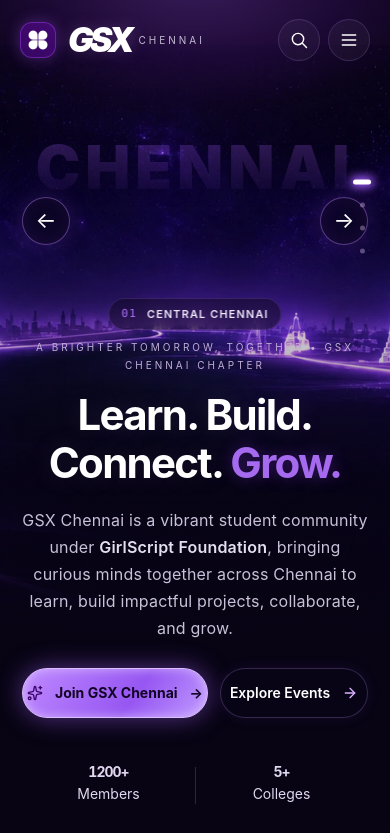
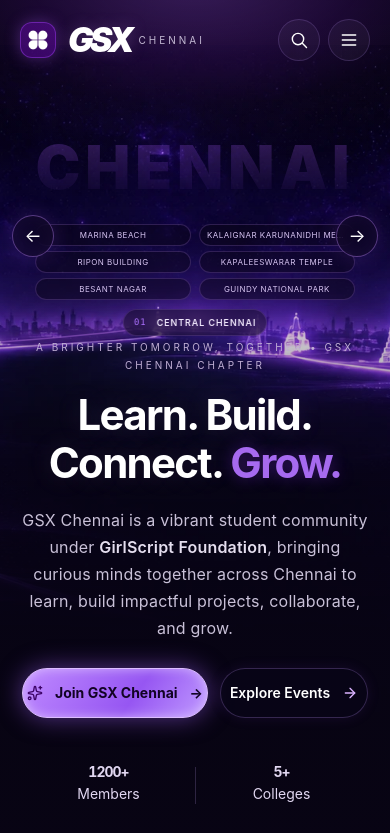
Before and after one commit to nithinrv07/gsx-chennai-chapter, a React (Vite) app: page / in a window 390 px wide. Shown: the top 833 px of the page. Built offline with nearby package versions, Linux system fonts and the light colour scheme.

Commit message:
style: optimize Chennai carousel for mobile

```diff
--- a/src/styles/home.css
+++ b/src/styles/home.css
@@ -943,6 +943,51 @@
   .landmark {
     display: none;
   }
+  .city-nav {
+    width: 42px;
+    height: 42px;
+    top: 58%;
+    font-size: 18px;
+  }
+  .city-nav-left {
+    left: 12px;
+  }
+  .city-nav-right {
+    right: 12px;
+  }
+  .city-scene-label {
+    bottom: 2px;
+    font-size: 9px;
+    padding: 6px 10px;
+  }
+  .landmark-pagination {
+    display: none;
+  }
+  .mobile-landmark-grid {
+    position: absolute;
+    left: 50%;
+    bottom: 38px;
+    transform: translateX(-50%);
+    width: min(82vw, 380px);
+    display: grid;
+    grid-template-columns: repeat(2, minmax(0, 1fr));
+    gap: 5px 8px;
+    z-index: 6;
+    pointer-events: none;
+  }
+  .mobile-landmark-grid span {
+    overflow: hidden;
+    text-overflow: ellipsis;
+    white-space: nowrap;
+    padding: 4px 7px;
+    border-radius: 999px;
+    border: 1px solid rgba(190, 135, 255, 0.2);
+    background: rgba(9, 5, 21, 0.45);
+    color: #d7c5f2;
+    font-size: 8px;
+    letter-spacing: 0.06em;
+    text-align: center;
+  }
   .hero {
     padding: 0 22px;
   }
```
